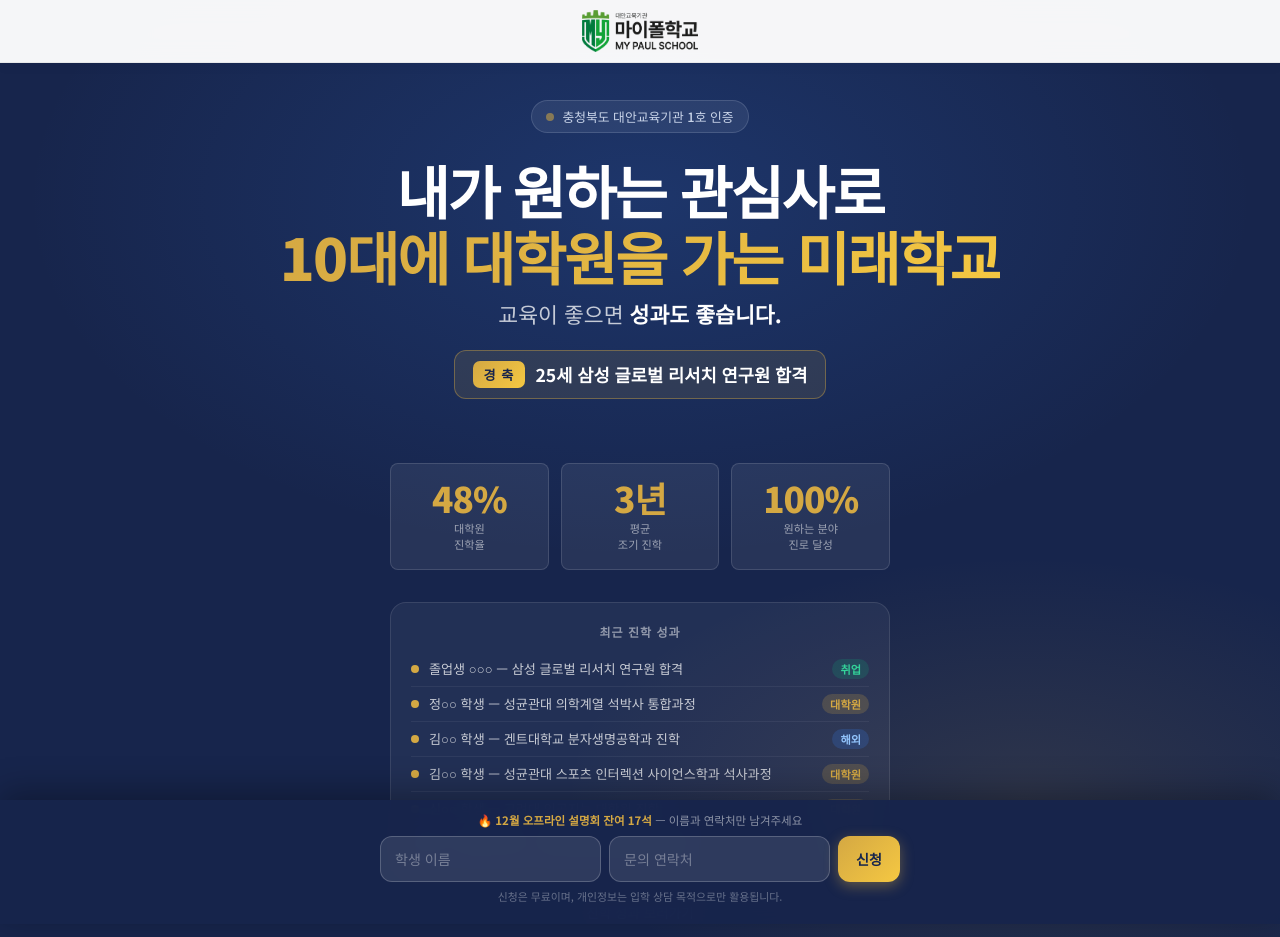
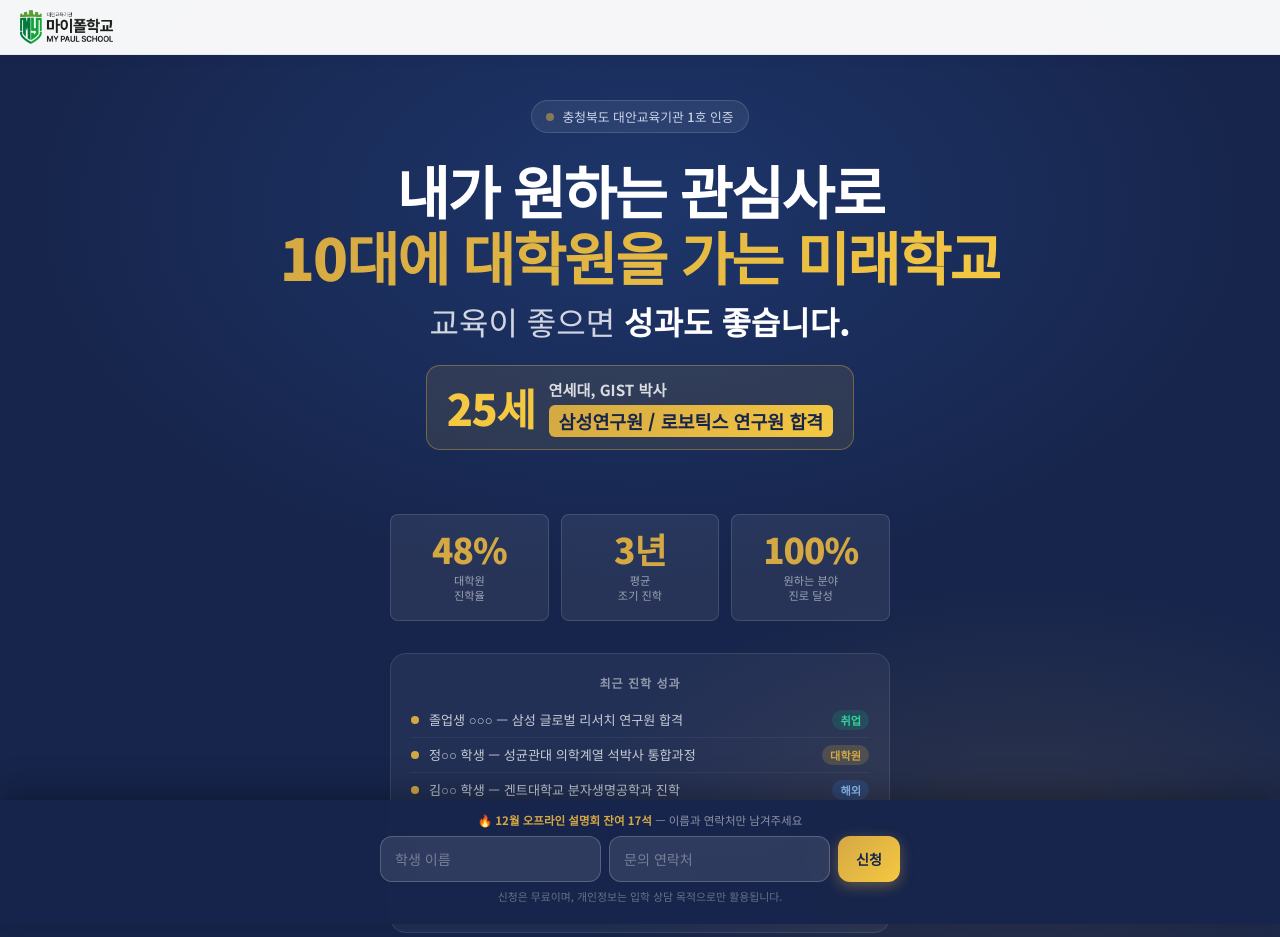
Before and after one commit to keyple23/mypaulschool-landing, a plain HTML site: page index.html in a window 1280 px wide. Shown: the top 937 px of the page. Drawn offline with Linux system fonts and the light colour scheme.

Commit message:
헤더 로고 좌측·축소, 서브카피 확대, 경축 배너 이미지형 재구성
- 로고 중앙→좌측, 높이 42→34px(20%↓)
- "교육이 좋으면 성과도 좋습니다" 폰트 약 50% 확대
- 배너: 경축 제거, "25세 + 연세대, GIST 박사 / 삼성연구원·로보틱스 연구원 합격" 2줄 강조형

Co-Authored-By: Claude Opus 4.8 <noreply@anthropic.com>
Claude-Session: https://claude.ai/code/session_01J4CpUzhFbot4Qv28XXddY6

```diff
--- a/index.html
+++ b/index.html
@@ -148,11 +148,11 @@
       padding: 10px 20px;
       display: flex;
       align-items: center;
-      justify-content: center;
+      justify-content: flex-start;
       transition: background 0.3s;
     }
     .header-logo img {
-      height: 42px;
+      height: 34px;
       width: auto;
       display: block;
     }
@@ -264,35 +264,49 @@
       background-clip: text;
     }
     .hero-sub {
-      font-size: clamp(1rem, 3.5vw, 1.35rem);
-      color: rgba(255,255,255,0.75);
-      line-height: 1.6;
-      margin-bottom: 18px;
-      font-weight: 400;
-    }
-    .hero-sub strong { color: #fff; font-weight: 700; }
+      font-size: clamp(1.5rem, 5vw, 2rem);
+      color: rgba(255,255,255,0.8);
+      line-height: 1.5;
+      margin-bottom: 20px;
+      font-weight: 500;
+    }
+    .hero-sub strong { color: #fff; font-weight: 800; }
     .hero-congrats {
       display: inline-flex;
       align-items: center;
-      gap: 10px;
+      gap: 14px;
       background: rgba(212,168,67,0.12);
       border: 1px solid rgba(212,168,67,0.4);
-      color: #fff;
-      font-size: clamp(0.92rem, 3vw, 1.1rem);
-      font-weight: 700;
-      padding: 10px 18px;
-      border-radius: 12px;
+      border-radius: 14px;
+      padding: 12px 20px;
       margin-bottom: 32px;
     }
-    .congrats-label {
+    .congrats-age {
+      font-size: clamp(1.9rem, 6.5vw, 2.7rem);
+      font-weight: 900;
+      color: var(--gold-light);
+      line-height: 1;
+      letter-spacing: -1.5px;
+    }
+    .congrats-lines {
+      display: flex;
+      flex-direction: column;
+      align-items: flex-start;
+      gap: 5px;
+      text-align: left;
+    }
+    .congrats-top {
+      font-size: clamp(0.8rem, 2.6vw, 0.95rem);
+      color: rgba(255,255,255,0.82);
+      font-weight: 600;
+    }
+    .congrats-main {
+      font-size: clamp(0.95rem, 3vw, 1.15rem);
+      font-weight: 800;
+      color: var(--navy);
       background: linear-gradient(135deg, var(--gold), var(--gold-light));
-      color: var(--navy);
-      font-weight: 900;
-      font-size: 0.82rem;
-      padding: 4px 11px;
-      border-radius: 7px;
-      letter-spacing: 1px;
-      white-space: nowrap;
+      padding: 3px 10px;
+      border-radius: 6px;
     }
     .hero-cta-group {
       display: flex;
@@ -1331,8 +1345,11 @@
     </p>
 
     <div class="hero-congrats reveal delay-1">
-      <span class="congrats-label">경 축</span>
-      25세 삼성 글로벌 리서치 연구원 합격
+      <span class="congrats-age">25세</span>
+      <span class="congrats-lines">
+        <span class="congrats-top">연세대, GIST 박사</span>
+        <span class="congrats-main">삼성연구원 / 로보틱스 연구원 합격</span>
+      </span>
     </div>
 
     <div class="hero-stats reveal delay-2">
```
